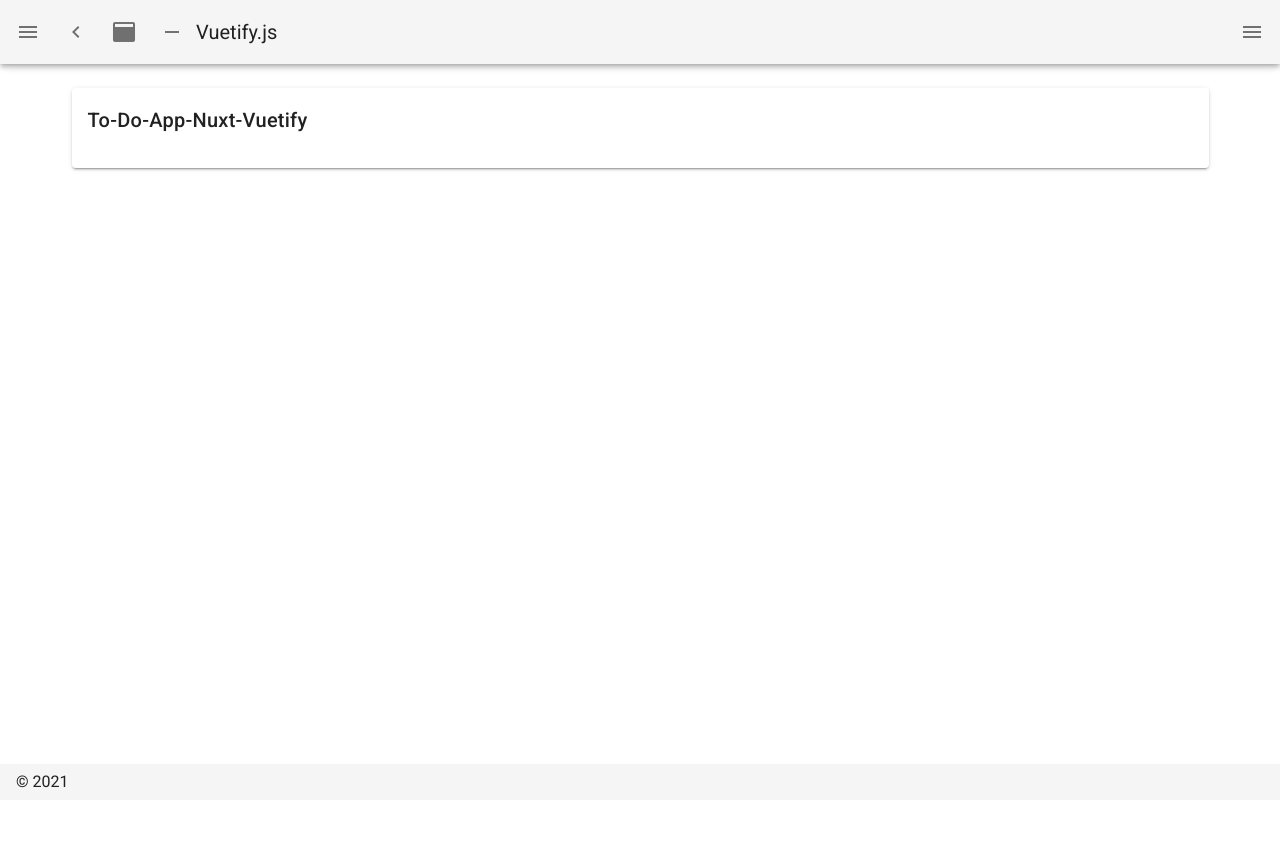
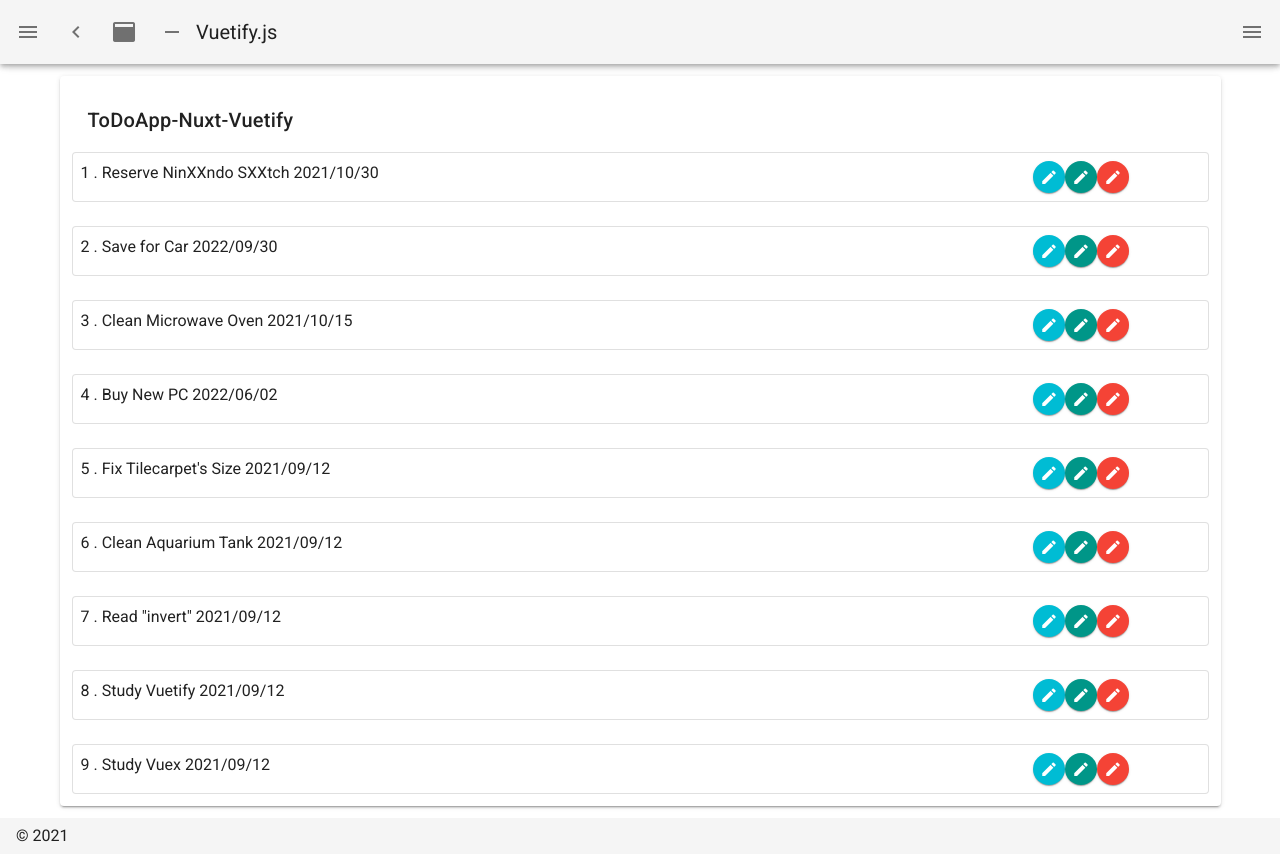
Before and after one commit to sota-alfcaerley/ToDoAppNuxtVuetify, a Nuxt app: page /toDoApp in a window 1280 px wide. Before the commit the page ends 800 px from the top, so only its background shows below. Built offline with nearby package versions, Linux system fonts and the light colour scheme.

Commit message:
Layout Outline

```diff
--- a/components/ToDoApp/Tasks.vue
+++ b/components/ToDoApp/Tasks.vue
@@ -1,6 +1,16 @@
 <template>
-    <v-card>
-    </v-card>
+    <span>
+        <span >
+            {{ no }}
+            .
+        </span>
+        <span >
+            {{ title }}
+        </span>
+        <span>
+            {{ limit }}
+        </span>
+    </span>
 </template>
 
 <script lang="ts">
@@ -9,11 +19,18 @@ import {Component, Vue, Prop } from 'vue-property-decorator'
 @Component
 export default class Tasks extends Vue{
 
+    @Prop({ type: Number})
+    no?: number;
+
+    @Prop({ type: String})
+    title!: string;
+
+    @Prop({ type: Date })
+    limit?: Date;
+
+
 }
 </script>
-
-
-
 
 <style>
 
--- a/package.json
+++ b/package.json
@@ -11,6 +11,7 @@
     "lint": "npm run lint:js"
   },
   "dependencies": {
+    "@mdi/js": "^6.1.95",
     "@nuxtjs/axios": "^5.13.6",
     "core-js": "^3.15.1",
     "nuxt": "^2.15.7",
--- a/pages/toDoApp.vue
+++ b/pages/toDoApp.vue
@@ -1,16 +1,44 @@
 <template>
     <div>
         <AddTaskDialog />
-        <v-container>
         <v-card>
-            <v-card-title>
-                To-Do-App-Nuxt-Vuetify
-            </v-card-title>
-            <v-card-text>
-                <Tasks />
-            </v-card-text>
+            <v-container>
+                <v-card-title>
+                    ToDoApp-Nuxt-Vuetify
+                </v-card-title>
+                <v-row>
+                    <v-col v-for="(task, taskIdx) in tasks" :key="taskIdx" cols="12">
+                        <v-card class="pa-2" outlined>
+                            <v-row>
+                                <v-col cols="10">
+                                    <Tasks
+                                    :no="task.No"
+                                    :title="task.title"
+                                    :limit="task.limit" />
+                                </v-col>
+                                <v-col cols="2">
+                                    <v-btn elevation="1" fab x-small color="cyan" right>
+                                        <v-icon color="white">
+                                            mdi-pencil
+                                        </v-icon>
+                                    </v-btn>
+                                    <v-btn elevation="1" fab x-small color="teal" >
+                                        <v-icon color="white">
+                                            mdi-pencil
+                                        </v-icon>
+                                    </v-btn>
+                                    <v-btn elevation="1" fab x-small color="red" >
+                                        <v-icon color="white">
+                                            mdi-pencil
+                                        </v-icon>
+                                    </v-btn>
+                                </v-col>
+                            </v-row>
+                        </v-card>
+                    </v-col>
+                </v-row>
+            </v-container>
         </v-card>
-        </v-container>
     </div>
 </template>
 
@@ -33,5 +61,7 @@ export default class ToDoApp extends Vue{
 }
 </script>
 <style>
-
+.inner-buttons{
+    text-align: right;
+}
 </style>
```
Also changed, not shown: 1 other file (tests, documents, lock files or other folders).
